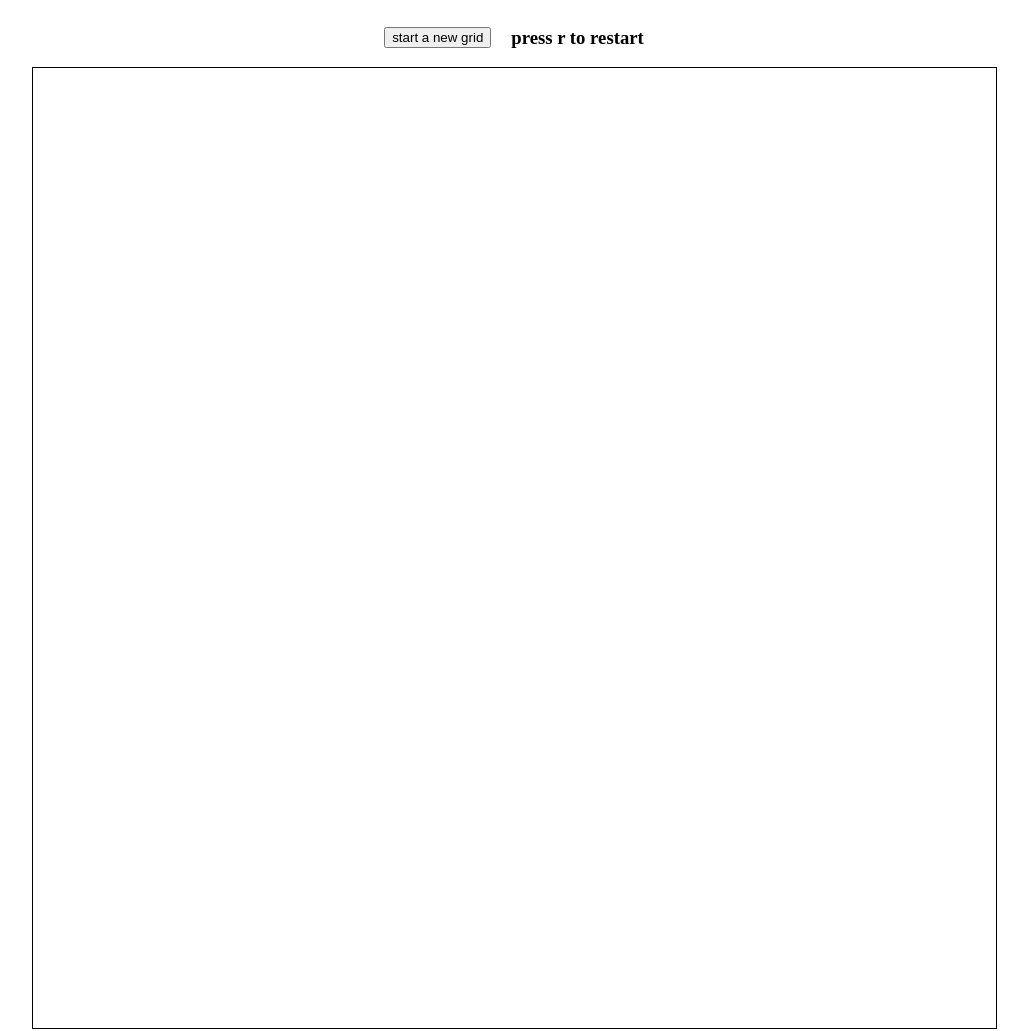
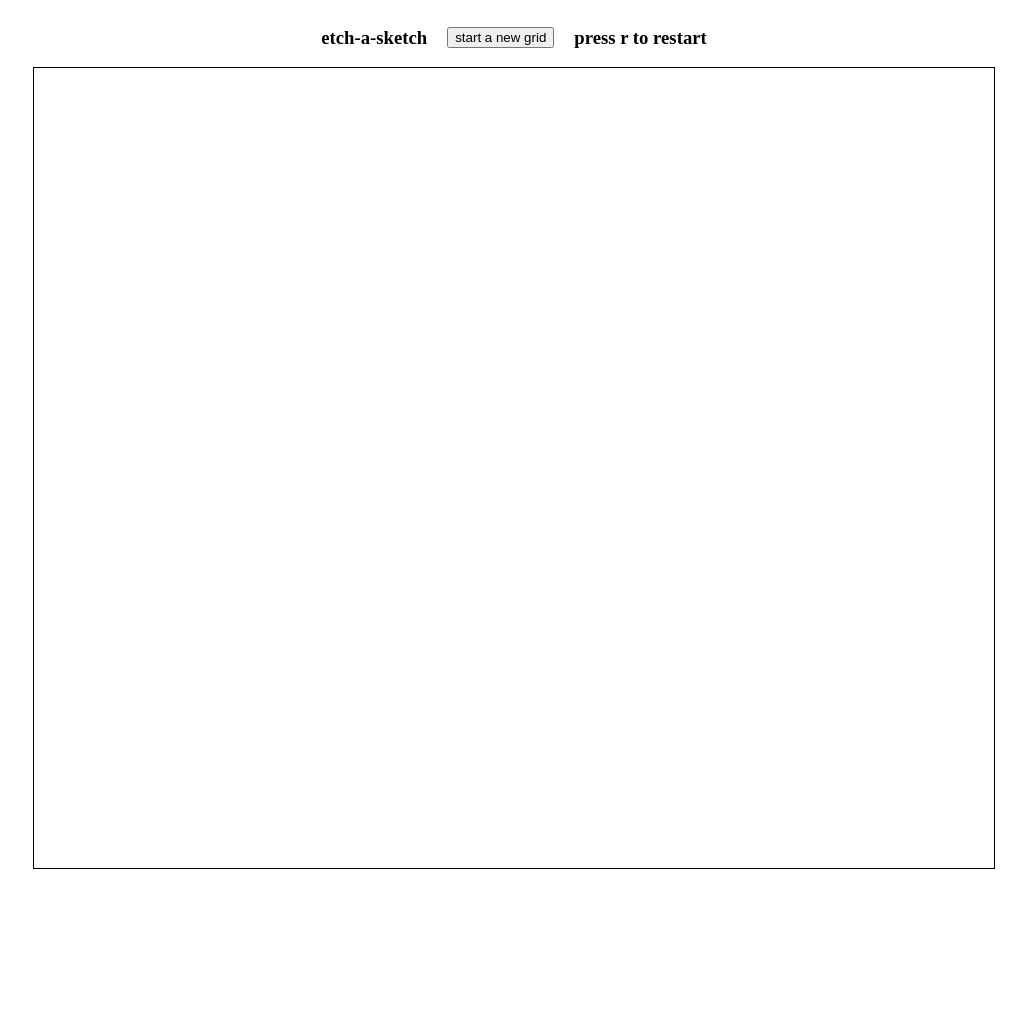
Before and after one commit to thatsMind/etch-a-sketch, a plain HTML site: page index.html in a window 1280 px wide. Shown: the whole page, without its empty margins (126-1154 px from the left). After the commit the page ends 877 px from the top, so only its background shows below. Drawn offline with Linux system fonts and the light colour scheme.

Commit message:
fix window size for drawing and add proper title on the website and tab

```diff
--- a/index.html
+++ b/index.html
@@ -4,7 +4,7 @@
     <meta charset="UTF-8">
     <meta http-equiv="X-UA-Compatible" content="IE=edge">
     <meta name="viewport" content="width=device-width, initial-scale=1.0">
-    <title>Document</title>
+    <title>etch-a-sketch</title>
     <script src="javascript.js" defer></script>
     <link rel="stylesheet" href="./style.css"></link>
 </head>
--- a/javascript.js
+++ b/javascript.js
@@ -1,7 +1,7 @@
 const body = document.querySelector("body");
 const container = document.createElement("div");
 container.classList.add("container");
-container.style.cssText = "display:flex; flex-flow:row wrap; width: 965px; border: 1px solid black";
+container.style.cssText = "display:flex; flex-flow:row wrap; width: 962px; height:802px; border: 1px solid black";
 body.style.margin="0";
 let squareGridArr=[];
 let size=16;
@@ -25,6 +25,7 @@ asterisk3.style.boxSizing= "inherit";
 */
 
 
+
 const button = document.createElement("button");
 button.textContent="start a new grid";
 button.addEventListener("click", ()=>{
@@ -37,8 +38,6 @@ button.addEventListener("click", ()=>{
     if (size === null){
         return;
     }
-    console.log(`tempSize: ${tempSize}`)
-    console.log(`size: ${size}`)
     deleteAll(tempSize);
     resetCustom();
     setCustom(size);
@@ -47,6 +46,9 @@ button.addEventListener("click", ()=>{
 
 const topMenu = document.createElement("div")
 topMenu.style.cssText="display:flex; align-items:center; justify-content:center; gap: 20px"
+
+const title = document.createElement("h3");
+title.textContent="etch-a-sketch"
 
 const explanation = document.createElement("h3");
 explanation.textContent="press r to restart"
@@ -84,7 +86,7 @@ function setCustom(size=16){
     for(let i =0; i< size*size; i++){
         let currentSquare=document.createElement("div")
         currentSquare.classList.add(`${i}`);
-        currentSquare.style.cssText = `height:${960/size}px; width:${960/size}px `
+        currentSquare.style.cssText = `height:${800/size}px; width:${960/size}px `
         squareGridArr.push(currentSquare);
 
         currentSquare.addEventListener("mouseenter",()=>{
@@ -96,6 +98,7 @@ function setCustom(size=16){
 
 
 body.appendChild(topMenu)
+topMenu.appendChild(title);
 topMenu.appendChild(button);
 topMenu.appendChild(explanation);
 body.appendChild(container);
```
